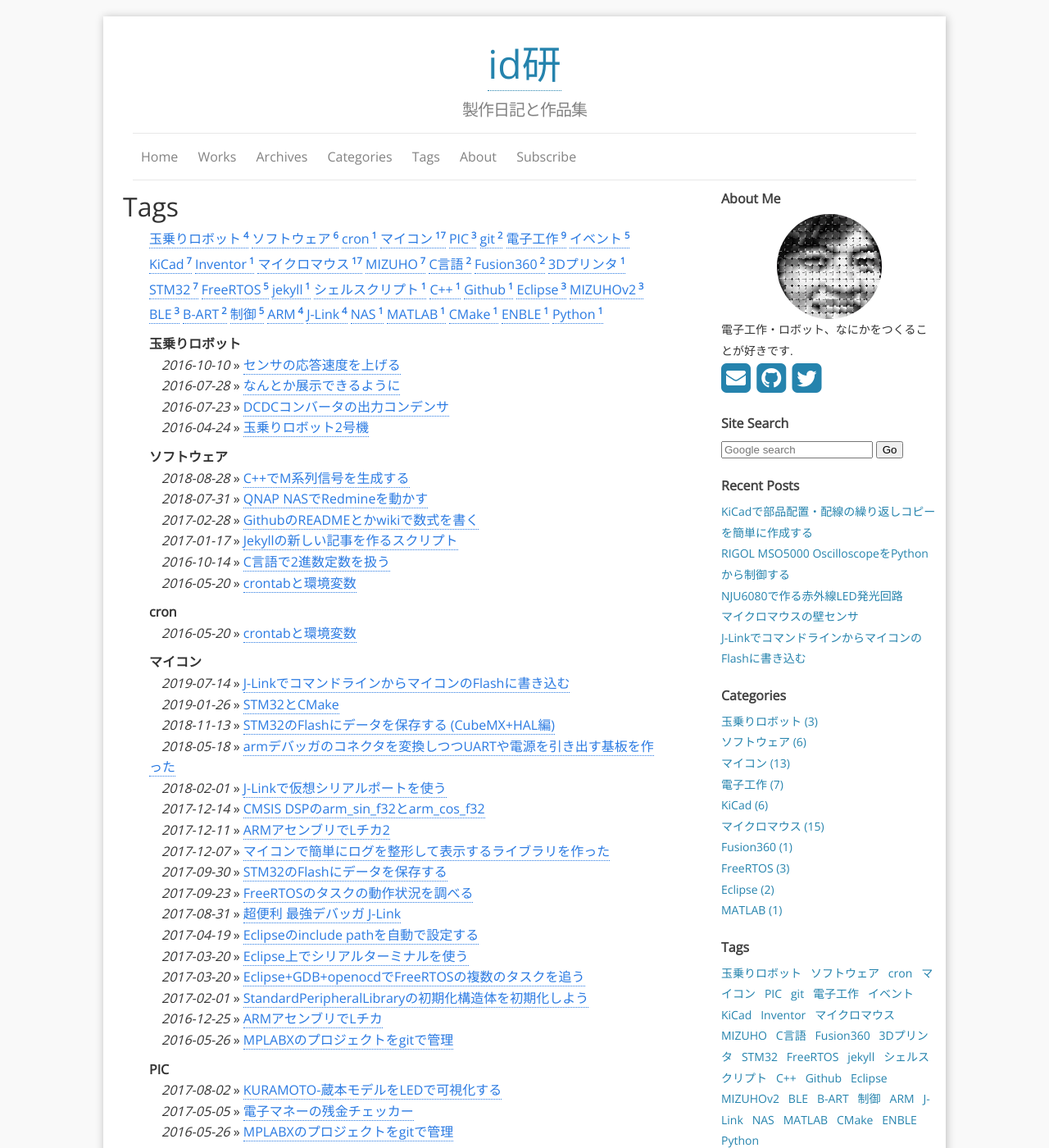
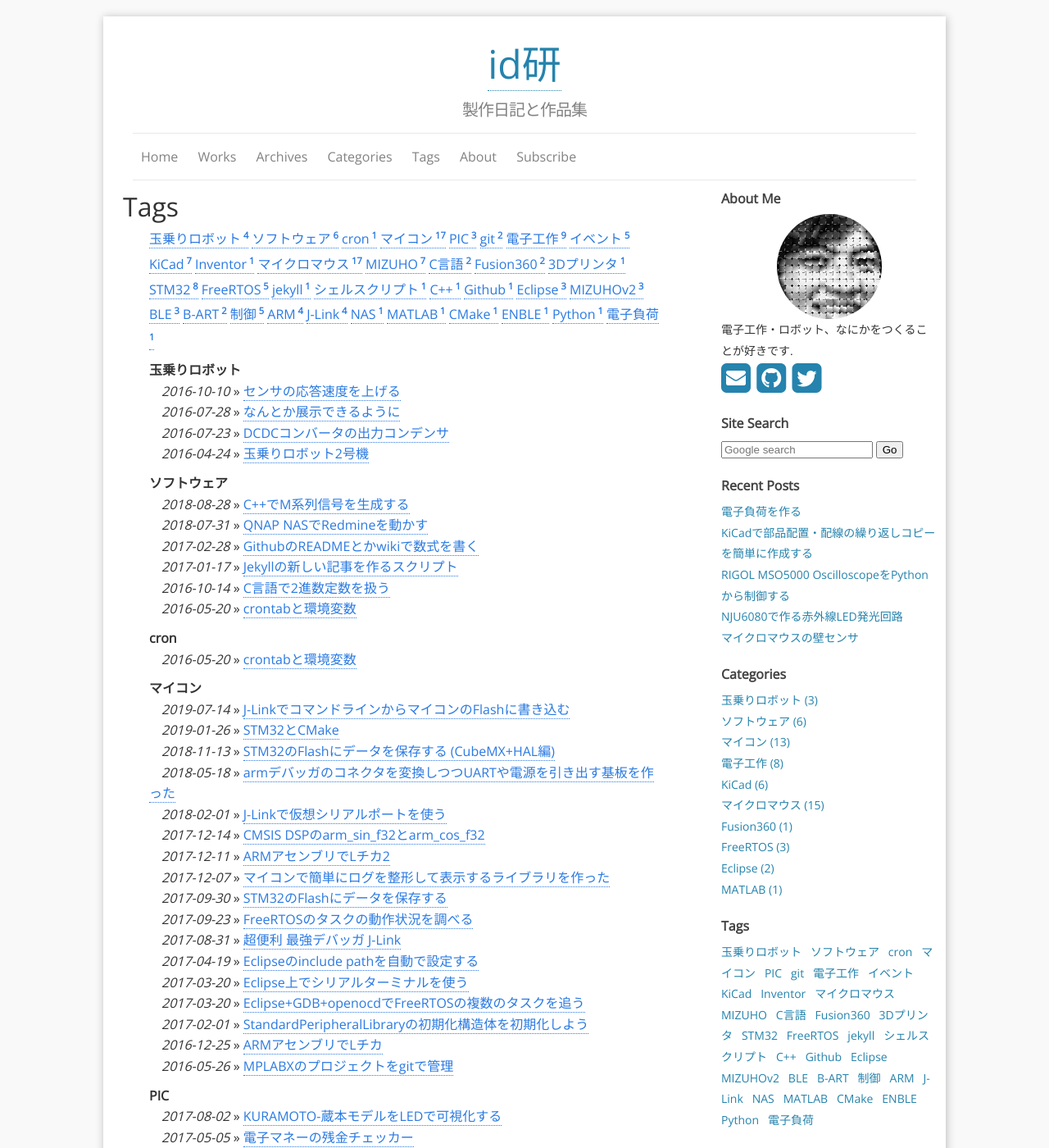
Before and after one commit to idt12312/idken-blog, a Jekyll site: the page built from e_tags.md, in a window 1280 px wide and 1400 px high. Shown: the whole window at 82% size. Built offline with Jekyll 4.4.1, drawn with Linux system fonts in a browser that asks for light colours; nearby versions of some CDN libraries; some of the changed lines change nothing that is shown; some of the changed text lies outside the part shown.

Commit message:
記事を追加

```diff
--- /dev/null
+++ b/_posts/2021-11-13-eload.md
@@ -0,0 +1,310 @@
+---
+layout: post
+title: 電子負荷を作る
+category: 電子工作
+tag:
+    - 電子負荷
+    - STM32
+comments: true
+thumb: /images/thumb_eload.jpg
+---
+電子負荷を作りました。20V 10Aまで使えます。
+
+
+
+# はじめに
+電子負荷を作りました。20V 10Aまで使えて、電力を消費するMOSFETをPC用CPUクーラーで冷やしているのが特徴です。
+意図せずAliexpressで「電子負荷」と検索すると出てくる電子負荷に似てしまいました。
+
+![](/images/eload.jpg){:data-action="zoom"}
+
+仕様・特徴は以下の通りです。
+* 0~20V、10AのCC動作が可能 (定常的には50Wくらいまで)
+* 液晶画面に以下の情報を表示
+    * 設定電流
+    * 測定電流・電圧
+    * 冷却FANの回転数
+    * 電力を消費するMOSFETの温度
+* 過電圧、過電流、過熱保護
+* MOSFETの発熱に応じてファンの回転数を制御する
+
+電流設定値を変更している様子はこんな感じです。
+
+<blockquote class="twitter-tweet"><p lang="ja" dir="ltr">電子負荷のUIと過電圧保護みたいなのができた <a href="https://t.co/1JHDSo7zuY">pic.twitter.com/1JHDSo7zuY</a></p>&mdash; id (@idt12312) <a href="https://twitter.com/idt12312/status/1434432940251832320?ref_src=twsrc%5Etfw">September 5, 2021</a></blockquote> <script async src="https://platform.twitter.com/widgets.js" charset="utf-8"></script>
+
+最近作ったスイッチング電源の動作確認をする際の負荷として活躍しました。
+負荷として電力定格の大きい抵抗を使ってもテストはできますが、この電子負荷を使うとボタン操作だけで負荷電流を変更できます。
+あと、これ一つで電流電圧の測定もできて便利です。
+
+![](/images/eload_dcdc.jpg){:data-action="zoom"}
+
+
+# 全体構成
+
+この電子負荷は以下のような構成です。
+
+![](/images/eload_block_diagram.svg){:data-action="zoom"}
+
+全体の回路図は以下の場所から見れます。
+
+[**電子負荷: 回路図**](/data/eload.pdf)
+
+以降では特に以下の項目について掘り下げていきます。
+
+* アナログ回路部分
+* マイコンでの測定とフィードバック制御
+* 放熱とファン制御
+
+# アナログ回路部分
+
+アナログ回路部分には電圧電流測定回路と電子負荷回路があります。
+重要な部分だけを抜き出した回路図は以下の通りです。
+
+![](/images/eload_analog.svg){:data-action="zoom"}
+
+## 電圧電流測定回路
+
+電圧電流測定回路はともにopampで作った差動増幅回路です。
+
+電流測定回路では電流をシャント抵抗で電圧に変換し、それを差動増幅回路で増幅しています。
+シャント抵抗は4端子パッケージのものを使っています。
+差動増幅回路+4端子抵抗できっちり抵抗の両端の電圧を測ることで、配線での電圧降下の影響を受けないようにしています。
+
+電圧測定回路のopampの電源電圧は12Vです。
+差動増幅回路のゲインが1より小さい0.5倍なので、22Vくらいまで電圧を電圧測定ができます。
+22Vくらいを入力してもopampの入力端子の電圧は12Vに収まるので、問題なく電圧が測定できます。
+
+
+## 電子負荷回路
+
+opamp、MOSFET、電流測定回路により、MOSFETで電力を消費させる電子負荷回路を実装しています。
+MOSFETは消費した電力分だけ発熱をするので、放熱のために大きなヒートシンクを取り付けています。
+
+opampは電流測定値とマイコンのDACから入力される目標電流を比較し、それらが等しくなるようにMOSFETのゲート電圧を変化させます。
+この動作により出力電流がフィードバック制御されます。
+
+電子負荷につながる回路によってはopampの出力電圧から実際に流れる電流までの伝達に大きな遅れが発生し、フィードバック系が発振します。
+具体的には、電子負荷の出力につながる先のインダクタ成分が増えると増えるほど系は不安定になっていきます。
+対策として、電流制御の帯域をある程度に制限することで、電流制御の応答が遅くなる代わりに発振しにくくしています。
+
+電流制御の帯域はCf、Rfで決まっていて、電流設定値→出力電流の応答の時定数はCf*Rfになります。
+今は電流制御の帯域が1.6kHzくらいで、100uHくらいまでのL負荷をつないでも発振しない設計です。
+
+この回路はマイクロマウスのためのLEDの定電流回路でも使っていたものです。
+
+[**id研：マイクロマウスの壁センサ**](http://idken.net/posts/2020-02-09-mouse_irsensor/)
+
+## 電源電圧
+
+アナログ回路部分のopampの電源は+10Vと-3.3Vを使っています。
+負側をGND=0Vではなくわざわざ-3.3Vにしているのは、opampの+端子が0Vに近い値になっても精度よく測定を行うためです。
+今回使用したopampは入力端子電圧が電源電圧の1.5V内側でないと性能保証されていないので、負側電源を0Vにしてしまうと1.5V以上の電圧しか入力できなくなってしまいます。
+それを防ぐために負側の電圧を0Vより少しだけ低い-3.3Vにしていました。
+
+今思うと、**単電源というかグラウンドセンス可能なopampを使ったほうがよかったです**。
+これらのopampは負側電源と同じがそれより少し低い電圧まで入力できます。
+例えば負側電圧が0Vの場合、0Vや-0.5Vくらいまで入力できます。
+こういうopampを使っておけば電源の部品も配線も減らすことができたのでしょう。
+
+## GND
+
+回路図上でGNDREFというシンボルで書かれている信号は、GNDにつながるスター配線された信号です。
+これらはopampやADCのための基準電圧であるADC_REF、VBIASの基準となっています。
+
+スター配線されたGNDで、根は出力の端子台のマイナス端子です。
+電子負荷を使う立場に立つと基準のGNDは出力の端子台のところなのでこうしています。
+電位的にはGNDと同じだいたい0Vなのですが、こうすることでGNDREFは他の部品からGNDに流れ込む電流による電圧降下の影響を受けないように配線され、VBIAS、ADC_REFの電圧精度が高まります。
+
+結果として、この記事の終わりの失敗したことに書いてある通り、ケーブルの電圧降下があるのであまり意味はありませんでした。
+
+
+## VBIAS
+
+電圧電流測定回路の出力電圧の基準は0Vではなく、VBIASという名前の0.145Vに設定しています。
+マイコンのADCで0V付近が精度よく測れないのを防ぐために、このように少しだけ正の電圧にオフセットさせています。
+
+
+# マイコンでの測定とフィードバック制御
+
+## ADC
+
+マイコンとしてSTM32F373RCTを使っています。
+電圧電流測定回路の出力はマイコンのSDADC(Sigma-delta ADC)でAD変換します。
+マイコンのADC関連の回路とマイコンの設定、信号の流れは以下のようになっています。
+
+![](/images/eload_micon.svg){:data-action="zoom"}
+
+このADCは差動入力できるので、ADC負入力を測定回路近くでVBIASにつないで差動でADCに信号を伝えています。
+ADCのサンプルは1.2MHz (データレート10kHzの120倍オーバーサンプル)で行われます。
+サンプリング周波数が高いので、RCの1次フィルタでもエイリアスを生じないように高周波成分を落とすことができます。
+
+ちなみにSTM32F373のSDADCについては「AN4550 Getting started with STM32F373/378CC/RC/VC SDADC」にSigma delta変調に関する基礎的なことから書かれています。
+SDADCが120倍オーバーサンプルしているだとか、3次のsincフィルタになっているという記述はこのアプリケーションノートに書いてありました。
+見落としていなければ、STM32F373のデータシートやリファレンスマニュアルに書かれていなかったので要注意です。
+
+STM32F373のデータシートを見ていると、SDADCの特性のところにゲインエラーが以下のように書かれていました。
+
+| Parameter  | Min  | Typ  | Max  | Unit |
+|------------|------|------|------|------|
+| Gain Error | -2.4 | -2.7 | -3.1 | %    |
+
+結構大きいのと負側に偏っていて、常に負(ゲインが小さい)のが気になります。
+実際に使ってみた感じでは、ゲインは数%はずれているのかもしれませんがゲインエラーは比較的安定しているようで、
+一度ゲインを補正してやればそこから数%ずれるようなことはないようです。
+
+## 電流フィードバック
+
+電子負荷回路ではopampを使って電流測定値とDACによる設定電圧を比較して、MOSFETに流れる電流を制御していました。
+その外側のループでは、マイコンでの電流測定値と電流設定値を比較してDAC設定値を決定する電流制御も行っています。
+この制御ループがあるおかげで、ユーザーインターフェースで設定した電流設定値ピッタリの電流がMOSFETに流れます。
+
+制御ループの構造を絵にすると以下のようになっています。
+
+![](/images/eload_feedback.svg){:data-action="zoom"}
+
+電子負荷回路のopampによる内側のフィードバックにより、
+電子負荷回路の入力(=マイコンのDAC出力)→電流測定値までの伝達は1.6kHzまで帯域の伸びた1次遅れ系になります。
+図の中のin→outはこの伝達を表しています。
+
+マイコンでは外側のフィードバックを行っています。
+外側の電流フィードバックがうまく働き、電流測定回路とADCで正確に電流も測定できている状態では、
+DACなどの出力回路の精度が悪くても電流測定値=電流設定値になるように制御されます。
+
+DACの初期ゲインエラーやゲインドリフト、電流制御部分のopampのオフセットはすべて外乱としてもモデル化できます。
+マイコンの制御により系の外乱応答のゲインが十分に低い低周波領域では、これらの外乱は出力にほぼ表れなくなります。
+
+制御しているといっても制御が効く周波数には限りがあります。
+具体的には、電子負荷回路での電流フィードバックの帯域は1.6kHz、マイコンによる電流フィードバックの帯域は50Hzになっています。
+
+マイコンには制御周期1msでPIコントローラを実装しています。
+このコントローラのゲイン=1になる周波数は50Hz、ループの内側にある電子負荷回路の帯域は1.6kHzなので、
+全体の一巡伝達も50Hzでゼロクロスする応答になります。
+なので全体の電流設定値->出力電流の制御の帯域は50Hzになっています。
+
+結果として、マイコンでの電流設定値→出力電流は50Hzにコーナーを持つLPFの特性、
+DACや電子負荷回路のopampのドリフトなどの外乱→出力電流は50Hzにコーナーを持つHPFの特性になります。
+電子負荷回路のところでも制御をしているので、出力電圧変動やMOSFETでのドリフト→出力電流は1.6kHzにコーナーを持つHPFの特性になります。
+
+出力周りでの早い制御はopampが担い、UIでの設定値を達成するための遅い制御をマイコンが担当している構成です。
+
+電子負荷としては帯域が低いですが、DCで大体引ければ十分だろうという設計になっています。
+電流設定値はDCでしか設定しませんが、パルスを出したりランプ状に電流を変化させようとすると追従性のためにもっと制御の帯域は高めないといけないでしょう。
+
+
+## 測定値の補正
+
+電流電圧の測定値をなるべく高精度に得るために、ADCで測った値をそのまま測定値として扱うのでなく、
+マイコン内部でオフセットとゲインを補正しています。
+
+電流電圧のオフセット補正値は出力をONにする直前に測定した値を用いています。
+出力リレーOFF時は電子負荷回路のFETのドレインをOpenではなくGNDに落としています。
+これにより電圧測定値が0になるはずの状態を作れるので、このときの測定値を電圧オフセット値としています。
+この状態では電流も流れないはずなので、同様にこのときの電流測定値を電流オフセット値としています。
+
+出力リレーをONする直前に毎回このオフセット測定を行っているので、温度などによってopampやADCのオフセットがドリフトしてもうまく補正することができます。
+
+一方でゲインは固定値の補正値をマイコンのFlashに書き込んで、毎回同じ値で補正することしかしていません。
+信頼できるDMMを使って実際に流れた電流を測定し、マイコンでの測定値と比較をして補正ゲインを決定します。
+
+測定ゲインには抵抗値のドリフトとADCの基準電圧のドリフトが効いてきますので、これらの部品はドリフトが十分に小さいものを選んでいます。
+とはいえ測定値は液晶に3~4桁しか表示しないので、極端に高い部品を使わなくても実使用上は問題ありません。
+
+# 放熱とファン制御
+
+電子負荷回路のMOSFET周りは以下のような構造になっています。
+
+![](/images/eload_heatsink.svg){:data-action="zoom"}
+
+
+ポイントは以下の2点です。
+
+* MOSFETの放熱面をPC用のCPUクーラーにくっつけて放熱している
+* MOSFETのもう片面をべたパターンを介して温度センサーに接続し、MOSFETの温度を測定している
+
+表面実装のMOSFETを基板に実装して基板にヒートシンクをつけようか、MOSFETを基板から分離して別の場所にあるヒートシンクにつけようか、いろいろ悩みました。
+ケースを作るのが手間で基板だけで完結させたかったので今回のような構造になりました。
+CPUクーラーを使うことで安く簡単に強力な放熱能力を得ることができました。
+
+この電子負荷が電力をどこまで消費できるかはMOSFETの温度によって制限されます。
+どこまでいけるかを知るために、また危険な状態になったときに停止するために温度センサーを取り付けました。
+MOSFETのダイ温度になるべく近い温度を測定できるように、MOSFETのパッケージ面をべたパターンを使って熱的に温度センサーに接続しました。
+
+現状では50Wを消費されたときに温度センサーの値は80℃を示します。
+実際にダイ温度が何度なのかは簡単に知りようがありませんが、このくらいなら大丈夫そうなので
+
+マイコンから温度センサーの値を読み取って液晶に表示しつつ、100℃を超えたら出力を遮断する機能を入れています。
+また、ファンの回転数も常に最大にするとうるさいので、温度センサーの値に応じてファンの回転数を変化させています。
+
+
+## ファンの制御
+
+この電子負荷では、マイコンでTachoの信号からファンの実際の回転数を算出し、それが目標回転数になるようにファンのPWMを決定するフィードバック制御を行っています。
+PIコントローラで目標回転数→実際の回転数の時定数が1.6秒くらいになる、ゆっくりとした制御を行っています。
+ファンの目標回転数はMOSFET近くの温度センサーの値を使って、事前に決めた「A~B℃のときは目標回転数をC rpmにする」というルールで決定しています。
+
+## CPUクーラーのコネクタ
+
+PCのCPUクーラーでよく使われている4pinのコネクタは以下のもののようです。
+Digikeyなどで買えるものでした。
+
+![](/images/eload_molex.jpg){:data-action="zoom"}
+
+|            | Manufacturer | Parts Number |
+|------------|-------------|--------------|
+| 基板側     | Molex       | 470531000    |
+| ケーブル側 | Molex       | 470541000    |
+| コンタクト | Molex       | 08500113     |
+
+CPUクーラーのファンに生えている4pinは以下のような機能を持っています。
+
+|  pin番号   | 名前 | 機能 | 使い方 |
+|------------|-------------|--------------|-----|
+| 1 | GND       | -    | GNDにつなぐ |
+| 2 | +12V       | -    | +12V電源につなぐ |
+| 3 | Tacho       | ファン0.5回転につきduty50%の矩形波が1周期出力される    | Open drain出力 |
+| 4 | PWM       | ファンの回転数をPWMで入力する     | Open drainで入力する |
+
+TachoとPWMはどちらもopen drain出力入力なので、マイコンなどの制御回路の電源電圧が12Vでなくても使いやすいようになっています。
+
+Tachoからはパルスがでてくるので、
+マイコンのTimerのinput captureを使ってパルス幅を測定することでファンの回転数に取得しています。
+
+# 失敗したこと
+
+## 電圧が測れない
+
+電圧測定回路を積んでいるので一応電圧が測れます。
+ところがコネクタはHi-GNDの2端子しかないのでケーブルでの電圧降下の影響を受けてしまい、測定対象の出力端での電圧とは違った電圧しか測れません。
+抵抗値が高い細いケーブルに大きな電流を流したときに、この誤差は特に大きくなります。
+
+基板上でGNDの引き回しを気にしてGNDREFとかを用意していたのがまるで意味のないものになってしましました。
+確かに基板の内側では4端子測定のようなことができていましたが、基板の外側のケーブルのことを忘れていました。
+測定対象の回路の出力端での電圧を測るために、電圧測定用の端子も用意して電源装置によくあるリモートセンスのようにすべきでした。
+
+
+## 液晶の制御が大変
+
+なんとなく安かったカラー液晶を使いましたが、これが大きな間違いでした。
+マイコンに画面一枚分のデータが入らないので、液晶の画面の描画部分を作るのが非常に面倒でした。
+ソフトを作るのにかかった時間の半分以上は液晶関連に割かれてしまいました。
+
+また、数値の更新のたびに画面がチラチラしてしまいます。
+画面描画のたびに数字の部分だけ、一旦背景色で消してから新たな文字で上書をしています。
+画面上で実際に上記のような書き換えが行われるので、背景色が一瞬表示されてしまい、それがちらつきの原因になっているようです。
+
+1画面分のメモリが用意できないにしても、狭い表示領域に限定して上記のような書き換えを行い、最終版をLCDに転送すれば解決できたのだと思います。
+ただ、もう面倒なのでやめてしまいました。
+
+結局数字と文字を表示しているだけなので、キャラクタディスプレイを使うべきでした。
+もしくは、カラー液晶を使う場合は液晶1画面分のデータを展開できる大きさのメモリを用意すべきでした。
+実際に液晶の描画部分を作ってみて、メモリに1画面のデータが入るか入らないかが手間や実装方法の分水嶺になっているという学びが得られました。
+
+## 基板が割れそう
+
+CPUクーラーを基板に直付けして荷重を基板で支えてしまっているせいか、目で見てわかるくらいに基板がたわんでいます。
+そういえばCPUクーラーをマザーボードに取り付けるときは基板の表と裏に何か板金部品があったので、そういう頑丈な部品で荷重をさせないといけないのかもしれないです。
+
+# 終わりに
+
+作ってみたら意外と便利だったので、より使いやすくするためにちゃんとしたものを作ろうと思います。
+放熱、使い勝手のためにケースをつけ、電源もAC入力できるようにしたいです。
--- a/b_works.md
+++ b/b_works.md
@@ -3,7 +3,19 @@
 title: Works
 permalink: /works/
 ---
-大学に入ってから作った(作っている)ものたちです。
+過去に作ったものたちです。
+
+
+# 電子負荷
+20V 10Aまで使える電子負荷です。
+
+液晶に電圧電流測定値を表示し、スイッチとロータリーエンコーダで電流設定値を変更できます。
+電力を消費するMOSFETをPC用CPUクーラーで冷やしているのが特徴です。
+
+![](/images/eload.jpg){:data-action="zoom"}
+
+[**電子負荷の紹介記事**](/posts/2021-11-13-eload/)
+
 
 # ENBLE
 BLE経由で温度湿度気圧データを収集する、いわゆる環境センサです。
```
Also changed, not shown: images/eload.jpg (added), images/eload_analog.svg (added), images/eload_block_diagram.svg (added), images/eload_dcdc.jpg (added), images/eload_feedback.svg (added), images/eload_heatsink.svg (added), images/eload_micon.svg (added), images/eload_molex.jpg (added), images/thumb_eload.jpg (added), 1 other file.
